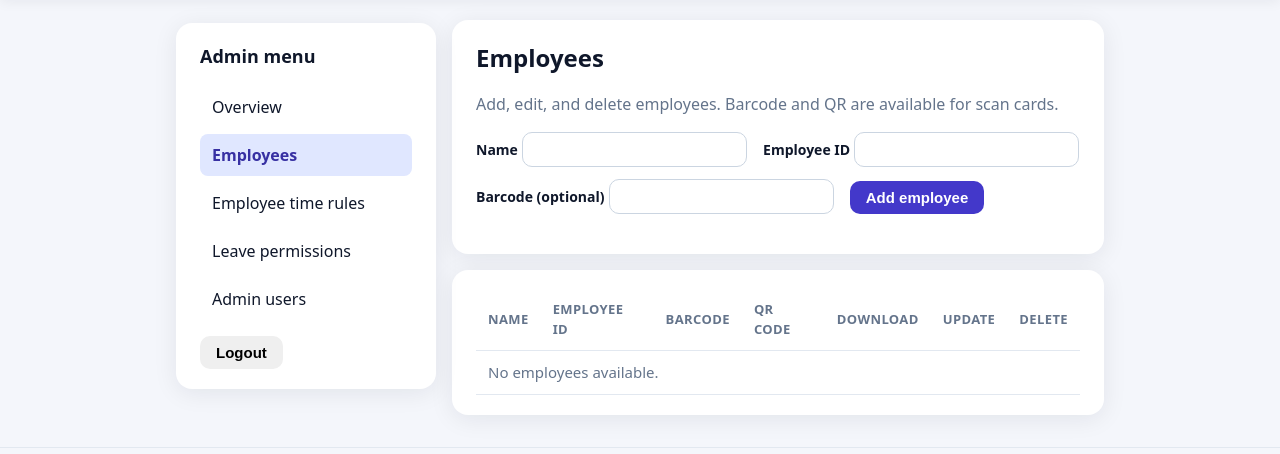
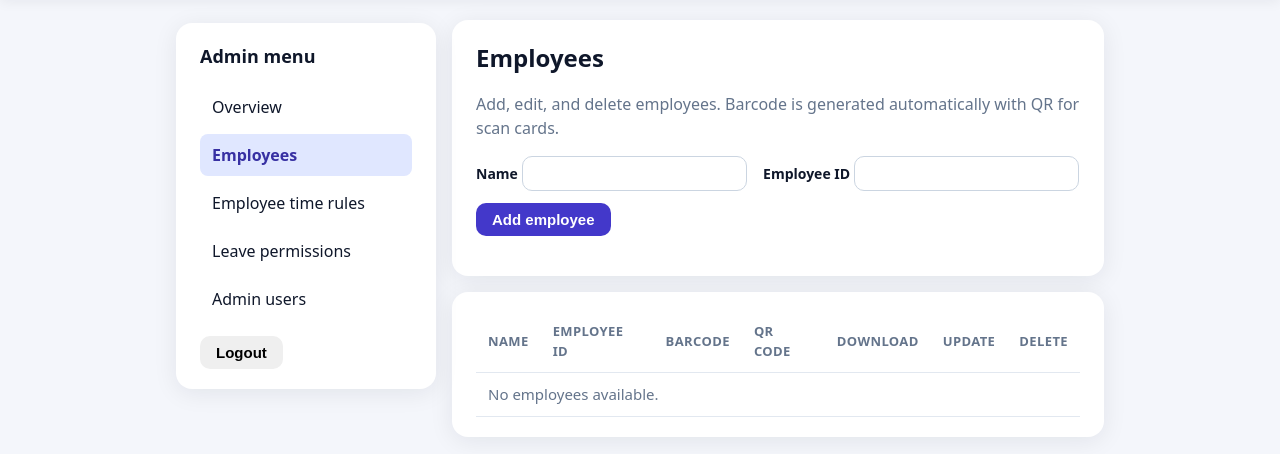
Before and after one commit to evamagesse-netizen/attendance-project, a Django app: page /admin/dashboard/employees/ in a window 1280 px wide. Shown: the part 55-509 px from the top of the page. Run offline with Django 4.2, Linux system fonts and the light colour scheme; the visitor is signed in with stand-in values (Sample User, id 1); data that the repository does not hold is empty.

Commit message:
NEW DESIGN24

```diff
--- a/employees/views.py
+++ b/employees/views.py
@@ -486,7 +486,6 @@ def admin_employees_page(request):
         if action == "create_employee":
             name = (request.POST.get("name") or "").strip()
             employee_id = (request.POST.get("employee_id") or "").strip()
-            barcode = (request.POST.get("barcode") or "").strip()
             if not name or not employee_id:
                 messages.error(request, "Name and employee ID are required.")
                 return redirect("admin_employees_page")
@@ -494,7 +493,6 @@ def admin_employees_page(request):
                 Employee.objects.create(
                     name=name,
                     employee_id=employee_id,
-                    barcode=barcode,
                 )
             except IntegrityError:
                 messages.error(
@@ -509,7 +507,6 @@ def admin_employees_page(request):
             employee_pk = request.POST.get("employee_pk")
             name = (request.POST.get("name") or "").strip()
             employee_id = (request.POST.get("employee_id") or "").strip()
-            barcode = (request.POST.get("barcode") or "").strip()
             try:
                 employee = Employee.objects.get(pk=employee_pk)
             except (Employee.DoesNotExist, ValueError, TypeError):
@@ -520,8 +517,6 @@ def admin_employees_page(request):
                 return redirect("admin_employees_page")
             employee.name = name
             employee.employee_id = employee_id
-            if barcode:
-                employee.barcode = barcode
             try:
                 employee.save()
             except IntegrityError:
--- a/templates/admin/employees.html
+++ b/templates/admin/employees.html
@@ -5,7 +5,7 @@
 {% block admin_content %}
 <section class="card table-card">
   <h1 class="page-title">Employees</h1>
-  <p class="muted">Add, edit, and delete employees. Barcode and QR are available for scan cards.</p>
+  <p class="muted">Add, edit, and delete employees. Barcode is generated automatically with QR for scan cards.</p>
   <form method="post" action="{% url 'admin_employees_page' %}" class="filter-bar">
     {% csrf_token %}
     <input type="hidden" name="action" value="create_employee">
@@ -16,10 +16,6 @@
     <div>
       <label for="create_employee_id">Employee ID</label>
       <input id="create_employee_id" name="employee_id" type="text" required>
-    </div>
-    <div>
-      <label for="create_barcode">Barcode (optional)</label>
-      <input id="create_barcode" name="barcode" type="text">
     </div>
     <button type="submit" class="btn btn--primary">Add employee</button>
   </form>
@@ -66,7 +62,6 @@
               <input type="hidden" name="employee_pk" value="{{ emp.id }}">
               <input type="text" name="name" value="{{ emp.name }}" required>
               <input type="text" name="employee_id" value="{{ emp.employee_id }}" required>
-              <input type="text" name="barcode" value="{{ emp.barcode }}" placeholder="Barcode">
               <button type="submit" class="btn btn--primary">Save</button>
             </form>
           </td>
```
